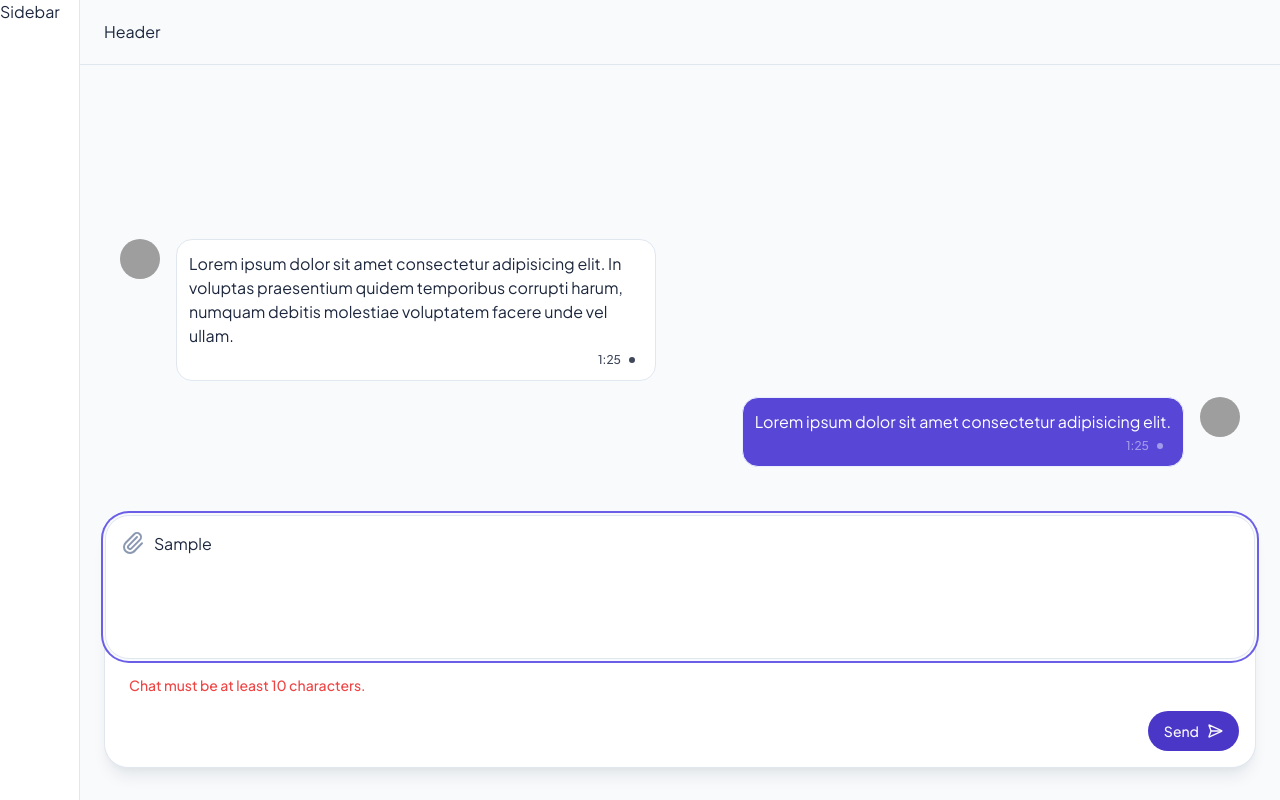
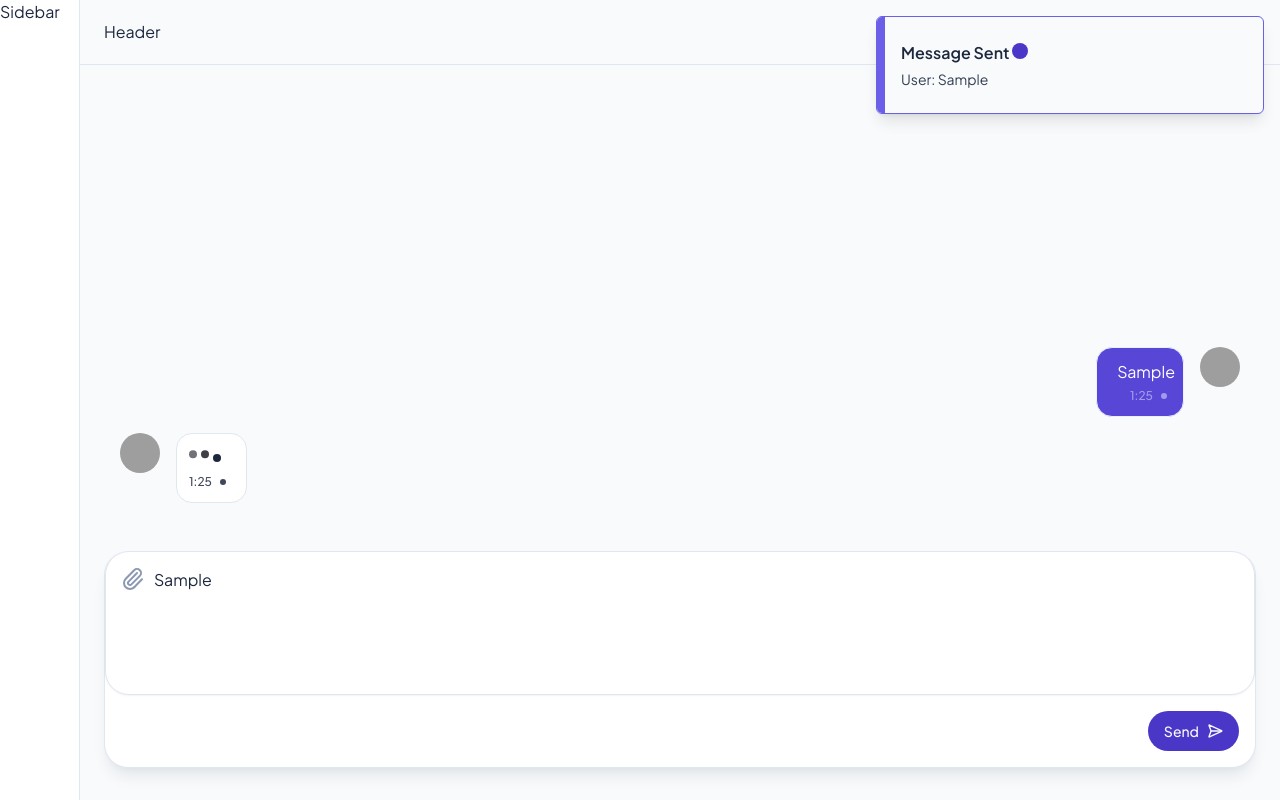
Before and after one commit to AJ1732/hng-12--stage-3, a Next.js app: page / in a window 1280 px wide. Both pictures are taken after typing "Sample" into the empty fields and a click on the button "Send". Built offline with nearby package versions, Linux system fonts and the light colour scheme; grey boxes are pictures that could not be loaded.

Commit message:
chore: update context

```diff
--- a/package.json
+++ b/package.json
@@ -24,6 +24,7 @@
     "react-hook-form": "^7.54.2",
     "tailwind-merge": "^3.0.1",
     "tailwindcss-animate": "^1.0.7",
+    "uuid": "^11.0.5",
     "zod": "^3.24.2"
   },
   "devDependencies": {
--- a/src/app/page.tsx
+++ b/src/app/page.tsx
@@ -1,23 +1,15 @@
 "use client";
 
-import { ChatBox, TextBubble } from "@/components/custom";
+import { ChatBox, ChatHistory, TextBubble } from "@/components/custom";
+import { ChatProvider } from "@/provider/chat";
 
 export default function Home() {
   return (
-    <div className="content-grid min-h-[calc(100svh-5rem)] content-end space-y-8 py-8">
-      <section className="mt-auto flex flex-col space-y-4 rounded-3xl p-4">
-        <TextBubble direction="left">
-          Lorem ipsum dolor sit amet consectetur adipisicing elit. In voluptas
-          praesentium quidem temporibus corrupti harum, numquam debitis
-          molestiae voluptatem facere unde vel ullam.
-        </TextBubble>
-
-        <TextBubble>
-          Lorem ipsum dolor sit amet consectetur adipisicing elit.
-        </TextBubble>
-      </section>
-
-      <ChatBox />
+    <div className="content-grid min-h-[calc(100svh-5rem)] content-end space-y-8 pb-8">
+      <ChatProvider>
+        <ChatHistory />
+        <ChatBox />
+      </ChatProvider>
     </div>
   );
 }
--- a/src/components/custom/ChatBox/index.tsx
+++ b/src/components/custom/ChatBox/index.tsx
@@ -2,8 +2,10 @@
 
 import { zodResolver } from "@hookform/resolvers/zod";
 import { AnimatePresence, motion } from "framer-motion";
+import { SendHorizontal } from "lucide-react";
 import { useForm } from "react-hook-form";
 import { z } from "zod";
+import { v4 as uuidv4 } from "uuid";
 
 import { toast } from "@/hooks/use-toast";
 import { Button } from "@/components/ui/button";
@@ -15,32 +17,57 @@ import {
   FormMessage,
 } from "@/components/ui/form";
 import { Textarea } from "@/components/ui/textarea";
-import { SendHorizontal } from "lucide-react";
+import { useChat, ChatMessage } from "@/provider/chat";
 
 const FormSchema = z.object({
   chat: z
     .string()
-    .min(10, {
-      message: "Chat must be at least 10 characters.",
-    })
-    .max(160, {
-      message: "Chat must not be longer than 30 characters.",
-    }),
+    .min(2, { message: "Chat must be at least 2 characters." })
+    .max(160, { message: "Chat must not be longer than 160 characters." }),
 });
+
+const getAIResponse = async (userMessage: string): Promise<string> => {
+  return new Promise((resolve) =>
+    setTimeout(() => resolve(`AI reply to: ${userMessage}`), 5000),
+  );
+};
 
 function ChatBox() {
   const form = useForm<z.infer<typeof FormSchema>>({
     resolver: zodResolver(FormSchema),
   });
 
-  function onSubmit(data: z.infer<typeof FormSchema>) {
+  const { dispatch } = useChat();
+  async function onSubmit(data: z.infer<typeof FormSchema>) {
+    const userMessage: ChatMessage = {
+      id: uuidv4(),
+      text: data.chat,
+      sender: "user",
+      timestamp: Date.now(),
+    };
+    dispatch({ type: "ADD_MESSAGE", payload: userMessage });
+
     toast({
-      title: "You submitted the following values:",
-      description: (
-        <pre className="mt-2 w-[340px] rounded-md bg-slate-950 p-4">
-          <code className="text-white">{JSON.stringify(data, null, 2)}</code>
-        </pre>
-      ),
+      title: "Message Sent",
+      description: `User: ${data.chat}`,
+    });
+
+    form.reset();
+
+    const placeholderAiMessage: ChatMessage = {
+      id: uuidv4(),
+      text: "",
+      sender: "ai",
+      timestamp: Date.now(),
+      loading: true,
+    };
+    dispatch({ type: "ADD_MESSAGE", payload: placeholderAiMessage });
+
+    const aiReplyText = await getAIResponse(data.chat);
+
+    dispatch({
+      type: "UPDATE_MESSAGE",
+      payload: { id: placeholderAiMessage.id, text: aiReplyText },
     });
   }
 
@@ -55,7 +82,7 @@ function ChatBox() {
           name="chat"
           render={({ field, fieldState }) => (
             <FormItem className="space-y-0">
-              <FormControl className="">
+              <FormControl>
                 <Textarea
                   placeholder="Tell us a little bit about yourself"
                   className="resize-none"
@@ -82,8 +109,7 @@ function ChatBox() {
 
         <div className="flex w-full justify-end p-4">
           <Button type="submit">
-            Send
-            <SendHorizontal />
+            Send <SendHorizontal />
           </Button>
         </div>
       </form>
--- /dev/null
+++ b/src/components/custom/ChatHistory/index.tsx
@@ -0,0 +1,23 @@
+"use client";
+
+import { ChatLoading, TextBubble } from "@/components/custom";
+import { useChat } from "@/provider/chat";
+
+const ChatHistory = () => {
+  const { state } = useChat();
+
+  return (
+    <section className="space-y-4 p-4">
+      {state.messages.map((msg) => (
+        <TextBubble
+          key={msg.id}
+          direction={msg.sender === "user" ? "right" : "left"}
+        >
+          {msg.sender === "ai" && msg.loading ? <ChatLoading /> : msg.text}
+        </TextBubble>
+      ))}
+    </section>
+  );
+};
+
+export default ChatHistory;
--- /dev/null
+++ b/src/components/custom/ChatLoading/index.tsx
@@ -0,0 +1,47 @@
+"use client";
+
+import { motion } from "framer-motion";
+import { cn } from "@/lib/utils";
+
+const dotTransition = {
+  duration: 0.6,
+  repeat: Infinity,
+  ease: "easeInOut",
+};
+
+interface ChatLoadingProps {
+  user?: boolean;
+}
+
+const ChatLoading: React.FC<ChatLoadingProps> = ({ user }) => {
+  return (
+    <span className="flex max-w-xs items-center space-x-1 rounded-2xl py-2">
+      <motion.span
+        className={cn(
+          "h-2 w-2 rounded-full",
+          user ? "bg-zinc-100" : "bg-zinc-500",
+        )}
+        animate={{ y: [0, -5, 0] }}
+        transition={{ ...dotTransition, delay: 0 }}
+      />
+      <motion.span
+        className={cn(
+          "h-2 w-2 rounded-full",
+          user ? "bg-zinc-300" : "bg-zinc-700",
+        )}
+        animate={{ y: [0, -5, 0] }}
+        transition={{ ...dotTransition, delay: 0.2 }}
+      />
+      <motion.span
+        className={cn(
+          "h-2 w-2 rounded-full",
+          user ? "bg-white" : "bg-foreground",
+        )}
+        animate={{ y: [0, -5, 0] }}
+        transition={{ ...dotTransition, delay: 0.4 }}
+      />
+    </span>
+  );
+};
+
+export default ChatLoading;
--- a/src/components/custom/TextBubble/index.tsx
+++ b/src/components/custom/TextBubble/index.tsx
@@ -27,11 +27,10 @@ const TextBubble: React.FC<TextBubbleProps> = ({
       <p
         className={cn(
           "flex flex-col gap-1 rounded-2xl border bg-white p-3",
-          right && "border-accent bg-primary-200 text-white",
+          right && "border-accent bg-primary-200 pl-5 pr-2 text-white",
         )}
       >
         {children}
-
         <span
           className={cn(
             "ml-auto flex items-center gap-2 pr-2 text-xs font-medium text-foreground-op",
--- a/src/components/custom/index.tsx
+++ b/src/components/custom/index.tsx
@@ -1,2 +1,4 @@
 export { default as ChatBox } from "./ChatBox";
+export { default as ChatHistory } from "./ChatHistory";
+export { default as ChatLoading } from "./ChatLoading";
 export { default as TextBubble } from "./TextBubble";
--- /dev/null
+++ b/src/provider/chat.tsx
@@ -0,0 +1,71 @@
+"use client";
+
+import React, {
+  createContext,
+  useReducer,
+  useContext,
+  ReactNode,
+  Dispatch,
+} from "react";
+
+export interface ChatMessage {
+  id: string;
+  text: string;
+  sender: "user" | "ai";
+  timestamp: number;
+  loading?: boolean;
+}
+
+interface ChatState {
+  messages: ChatMessage[];
+}
+
+type ChatAction =
+  | { type: "ADD_MESSAGE"; payload: ChatMessage }
+  | { type: "UPDATE_MESSAGE"; payload: { id: string; text: string } }
+  | { type: "RESET_CHAT" };
+
+const initialState: ChatState = {
+  messages: [],
+};
+
+function chatReducer(state: ChatState, action: ChatAction): ChatState {
+  switch (action.type) {
+    case "ADD_MESSAGE":
+      return { ...state, messages: [...state.messages, action.payload] };
+    case "UPDATE_MESSAGE":
+      return {
+        ...state,
+        messages: state.messages.map((msg) =>
+          msg.id === action.payload.id
+            ? { ...msg, text: action.payload.text, loading: false }
+            : msg,
+        ),
+      };
+    case "RESET_CHAT":
+      return initialState;
+    default:
+      return state;
+  }
+}
+
+interface ChatContextProps {
+  state: ChatState;
+  dispatch: Dispatch<ChatAction>;
+}
+
+const ChatContext = createContext<ChatContextProps>({
+  state: initialState,
+  dispatch: () => null,
+});
+
+export const ChatProvider = ({ children }: { children: ReactNode }) => {
+  const [state, dispatch] = useReducer(chatReducer, initialState);
+  return (
+    <ChatContext.Provider value={{ state, dispatch }}>
+      {children}
+    </ChatContext.Provider>
+  );
+};
+
+export const useChat = () => useContext(ChatContext);
```
Also changed, not shown: 1 other file (tests, documents, lock files or other folders).
